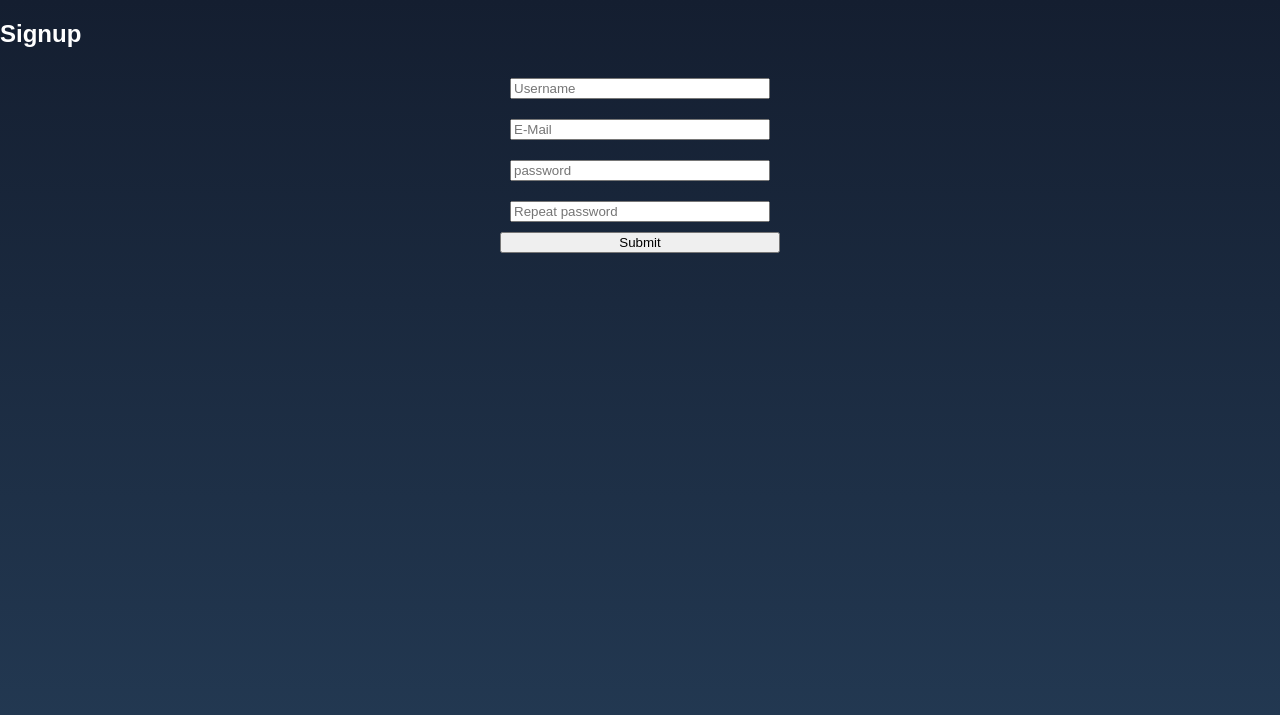
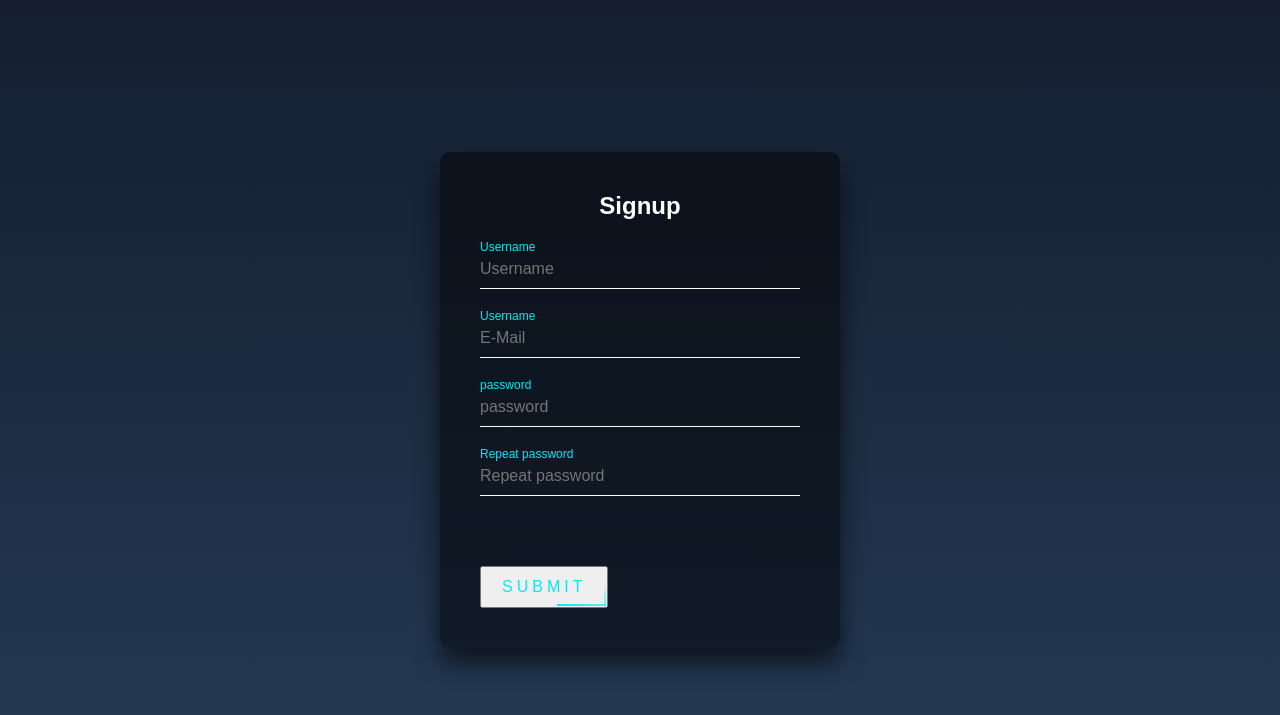
Before and after one commit to w1pee/Zombierush, a PHP site: page /signup.php in a window 1280 px wide. Shown: the top 715 px of the page. Run offline with PHP 8.4, Linux system fonts and the light colour scheme.

Commit message:
modified to look like login page

```diff
--- a/signup.php
+++ b/signup.php
@@ -5,10 +5,10 @@
     <meta name="viewport" content="width=device-width, initial-scale=1.0">
     <title>Document</title>
     <link rel="stylesheet" href="style.css">
-    <link rel="stylesheet" href="style3.css">
 </head>
 <body>
 <main>
+<div class="login-box">
     <h2>Signup</h2>
         <?php
             //Error messages
@@ -44,25 +44,45 @@
     <form action="includes/signup.inc.php" method="POST">
         <?php
             //Saves specific inputs when sign up fails
+            echo '<div class="user-box">';
             if(isset($_GET['usn'])){
                 $usn = $_GET['usn'];
-                echo'<input type="text" name="usn" placeholder="Username" value="'.$usn.'">';
+                echo'<input id="usn" type="text" name="usn" placeholder="Username" value="'.$usn.'">';
             }
             else{
-                echo'<input type="text" name="usn" placeholder="Username">';
+                echo'<input id="usn" type="text" name="usn" placeholder="Username">';
             }
+            echo '<label for="usn">Username</label>';
+            echo '</div>';
+
+            echo '<div class="user-box">';
             if(isset($_GET['mail'])){
                 $email = $_GET['mail'];
                 echo'<input type="email" name="email" placeholder="E-Mail" value="'.$email.'">';
             }
             else{
-                echo'<input type="email" name="email" placeholder="E-Mail">';
+                echo'<input id="email" type="email" name="email" placeholder="E-Mail">';
             }
+            echo '<label for="email">Username</label>';
+            echo '</div>';
         ?>
-        <input type="password" name="pwd" placeholder="password">
-        <input type="password" name="pwd-rep" placeholder="Repeat password">
-        <button type="submit" name="signup-submit">Submit</button>
+        <div class="user-box">
+        <input id="pwd" type="password" name="pwd" placeholder="password">
+        <label for="pwd">password</label>
+        </div>
+        <div class="user-box">
+        <input id="pwd-rep" type="password" name="pwd-rep" placeholder="Repeat password">
+            <label for="pwd-rep">Repeat password</label>
+        </div>
+        <button type="submit" name="login-submit">
+            <span></span>
+            <span></span>
+            <span></span>
+            <span></span>
+            Submit
+          </button>
     </form>
+</div>
 </main>
 </body>
 </html>
--- a/style3.css
+++ /dev/null
@@ -1,19 +0,0 @@
-h2{
-    color: white;
-}
-
-body{
-    display: flex;
-    flex-direction: column;
-    justify-content:space-between;
-}
-
-form{
-    display: flex;
-    flex-direction: column;
-    padding-left: 500px;
-    padding-right: 500px;
-}
-input{
-    margin: 10px;
-}
```
